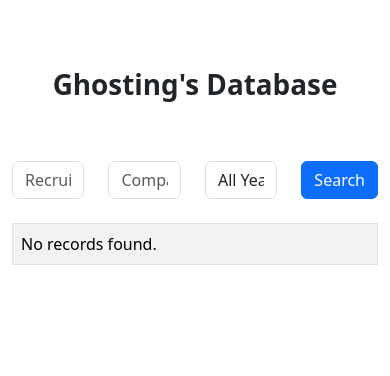
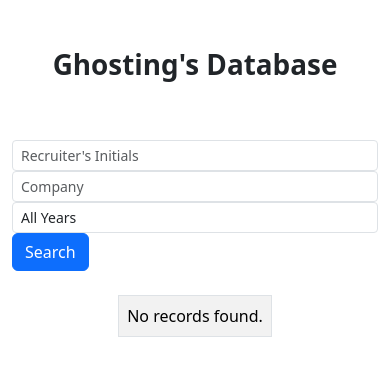
Before and after one commit to BearGiant2024/visa-salary-app, a React (Create React App) app: page / in a window 390 px wide. Shown: the top 376 px of the page. Built offline with nearby package versions, Linux system fonts and the light colour scheme.

Commit message:
responsive page updates

```diff
--- a/package.json
+++ b/package.json
@@ -8,7 +8,8 @@
     "react": "18.2.0",
     "react-bootstrap": "2.7.4",
     "react-dom": "18.2.0",
-    "react-scripts": "5.0.1"
+    "react-scripts": "5.0.1",
+    "styled-components": "^5.3.11"
   },
   "scripts": {
     "start": "react-scripts start",
--- a/src/App.js
+++ b/src/App.js
@@ -63,19 +63,15 @@ function App() {
     try {
       const fetchedData = await fetchSheetData(SPREADSHEET_ID, SHEET_RANGE, API_KEY);
 
-      const filteredData = fetchedData.filter((record) =>{
+      const filteredData = fetchedData.filter((record) => {
+        const isRecruiterIntitals = record.recruiterInitials.toLowerCase().includes(recruiterInitials.toLowerCase());
 
-        const isRecruiterIntitals = record.recruiterInitials.toLowerCase().includes(recruiterInitials.toLowerCase())
+        const isCompany = record.company.toLowerCase().includes(company.toLowerCase());
 
-        const isCompany = record.company.toLowerCase().includes(company.toLowerCase())
+        const isYear = year === 'All Years' || parseInt(record.year) === parseInt(year);
 
-        const isYear = (year === 'All Years' || parseInt(record.year) === parseInt(year))
-
-        return isRecruiterIntitals && isCompany && isYear
-
-      }
-
-      );
+        return isRecruiterIntitals && isCompany && isYear;
+      });
 
       setGhostingRecords(filteredData);
       setShowResults(true);
@@ -91,11 +87,11 @@ function App() {
   }
 
   return (
-    <Container
-      className="container mt-5 d-flex flex-column justify-content-center align-items-center"
-      style={{ minHeight: '30vh' }}
-    >
-      <h1 className="justify-content-center align-items-center" style={{ minHeight: '10vh' }}><b>Ghosting's Database</b></h1>
+    <div className="app-container">
+      <Container className="mt-5 d-flex flex-column justify-content-center align-items-center">
+        <h1 className="text-center" style={{ minHeight: '10vh' }}>
+          <b>Ghosting's Database</b>
+        </h1>
         {error && (
           <Alert variant="danger" className="mb-4">
             {error}
@@ -103,7 +99,7 @@ function App() {
         )}
         <Form>
           <div className="row">
-          <div className="col">
+            <div className="col-lg-3 col-md-6">
               <Form.Group>
                 <Form.Control
                   type="text"
@@ -111,10 +107,11 @@ function App() {
                   onChange={(e) => setRecruiterInitials(e.target.value)}
                   placeholder="Recruiter's Initials"
                   required
+                  className="form-control-sm"
                 />
               </Form.Group>
             </div>
-          <div className="col">
+            <div className="col-lg-3 col-md-6">
               <Form.Group>
                 <Form.Control
                   type="text"
@@ -122,15 +119,17 @@ function App() {
                   onChange={(e) => setCompany(e.target.value)}
                   placeholder="Company"
                   required
+                  className="form-control-sm"
                 />
               </Form.Group>
             </div>
-          <div className="col">
+            <div className="col-lg-3 col-md-6">
               <Form.Group>
                 <Form.Control
                   as="select"
                   value={year}
                   onChange={(e) => setYear(e.target.value)}
+                  className="form-control-sm"
                 >
                   <option>All Years</option>
                   {years.map((year) => (
@@ -141,14 +140,15 @@ function App() {
                 </Form.Control>
               </Form.Group>
             </div>
-          <div className="col">
+            <div className="col-lg-3 col-md-6">
               <Button variant="primary" onClick={handleSubmit}>
                 Search
               </Button>
             </div>
           </div>
         </Form>
-      <Table striped bordered hover className="mt-4" style={{ maxWidth: '800px' }}>
+        <div className="table-responsive mt-4" style={{ maxWidth: '800px', margin: '0 auto' }}>
+          <Table striped bordered hover >
             {showResults && ghostingRecords.length > 0 ? (
               <thead>
                 <tr>
@@ -180,7 +180,9 @@ function App() {
               )}
             </tbody>
           </Table>
+        </div>
       </Container>
+    </div>
   );
 }
 
```
Lines whose indentation alone changed are shown as unchanged.
